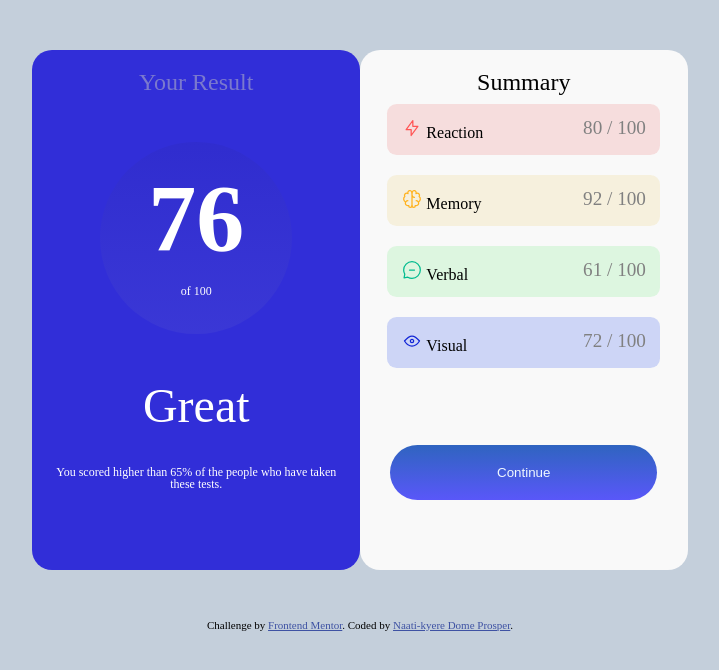
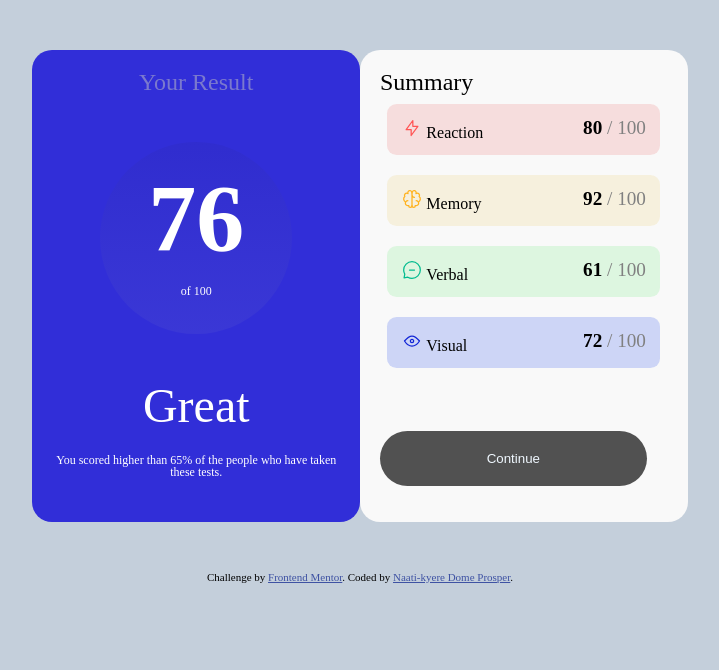
Before and after one commit to Naatikyere/Frontendmentor_secondchallenge, a plain HTML site: page index.html in a window 1280 px wide. Shown: the whole page, without its empty margins (280-999 px from the left). Drawn offline with Linux system fonts and the light colour scheme.

Commit message:
Made changes to the button structure and summary

```diff
--- a/index.html
+++ b/index.html
@@ -37,12 +37,12 @@
 
   <li class="one">
      <p1> <img src="assets/images/icon-reaction.svg" alt="lighting" >Reaction</p1>
-    <p2>80 / 100</p2>
+    <p2><b>80</b> / 100</p2>
    </li>
 
   <li class="two">
     <p1> <img src="assets/images/icon-memory.svg" alt="" srcset="">Memory</p1>
-    <p2>92 / 100</p2>
+    <p2><b>92</b> / 100</p2>
   </li>
 
   <li class="three">
@@ -51,7 +51,7 @@
   </li>
 
   <li class="four"> <p1> <img src="assets/images/icon-visual.svg" alt="" srcset="">Visual</p1>
-    <p2><small>72</small> / 100</p2>
+    <p2><b>72</b> / 100</p2>
   </li>
 
 </ul>
--- a/stylesheet.css
+++ b/stylesheet.css
@@ -24,7 +24,7 @@ justify-self: center;
     flex:1;
     padding: 20px;
     border-radius: 20px;
-    height: 20em;
+    height: 18em;
     flex-wrap: wrap;
     text-align: center;
     font-size: 1.5em;
@@ -69,7 +69,7 @@ justify-self: center;
 }
 .firstBox p1{
     font-size: 0.5em;
-    padding-top: 3em;
+    padding-top: 2em;
 }
 .secondBox{
     background-color:rgb(249, 249, 249) ;
@@ -82,8 +82,11 @@ justify-self: center;
     flex-basis: 50%;
     flex: 1;
     border-radius: 20px;
-    height: 20em;
+    height: 18em;
     flex-wrap: wrap;
+}
+.secondBox div{
+    align-self: start;
 }
 .summary_container{
     width: 100%;
@@ -123,6 +126,10 @@ ul li p2{
     font-weight:400 ;
     font-size: 1.2rem;
 }
+ul li p2 b{
+    font-weight: 800;
+    color: black;
+}
 .one{
     background-color: rgba(235, 113, 113, 0.2);
 }
@@ -137,15 +144,14 @@ ul li p2{
 }
 .Btn{
     border-radius: 40px;
-    background: repeating-linear-gradient( -180deg, rgb(12 74 182 / 85%), rgb(30 27 249 / 73%) );
-    /*background-color:rgba(42, 27, 252, 0.7);*/
+    background-color:rgba(10, 10, 10, 0.7);
     padding: 20px;
     color: aliceblue;
     text-align: center;
     cursor: pointer;
     border: none;
     width: 20em;
-    margin-top:5em;
+    margin-top:4em;
 }
 
 @media only screen and (max-width: 600px){
```
